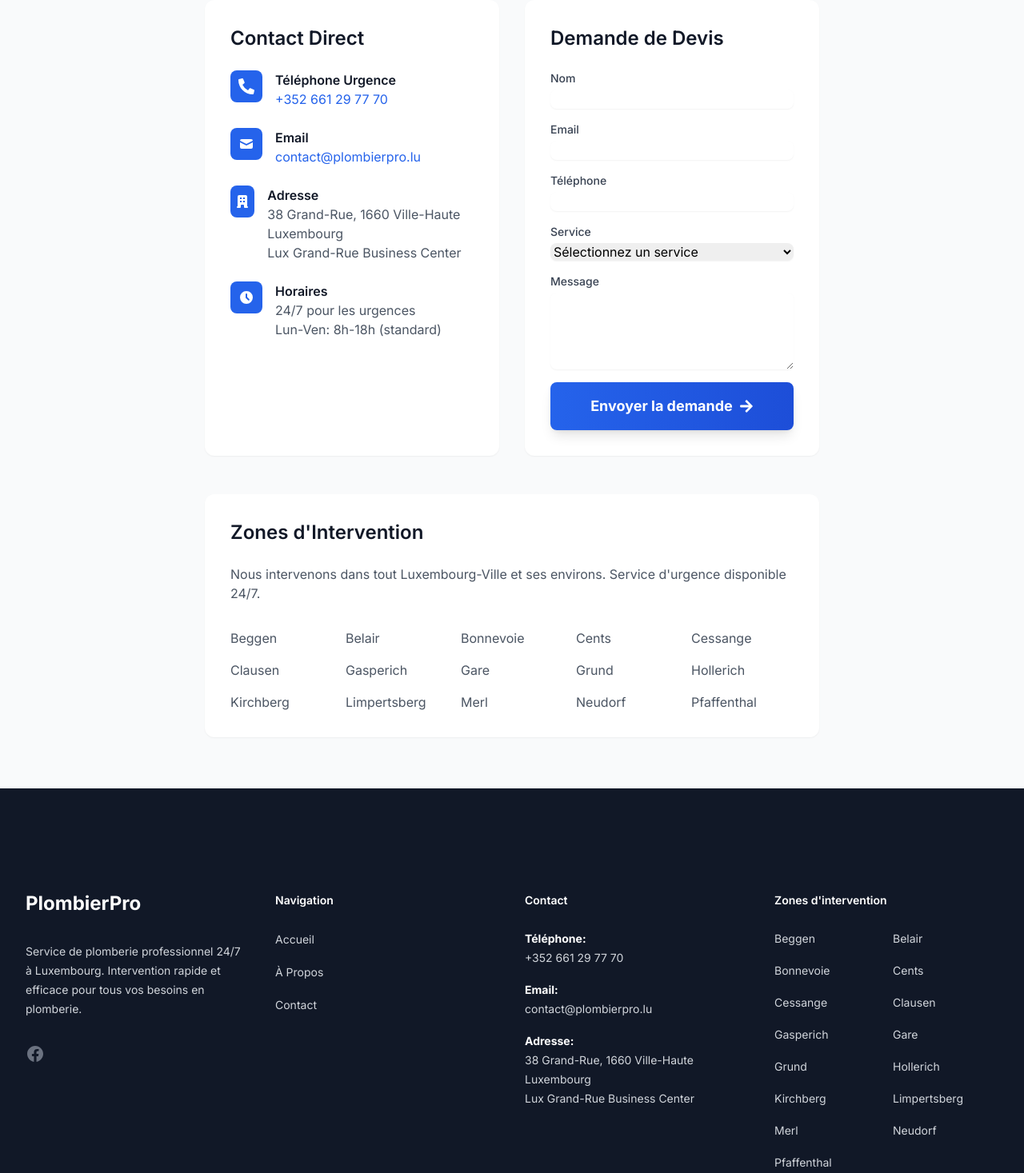
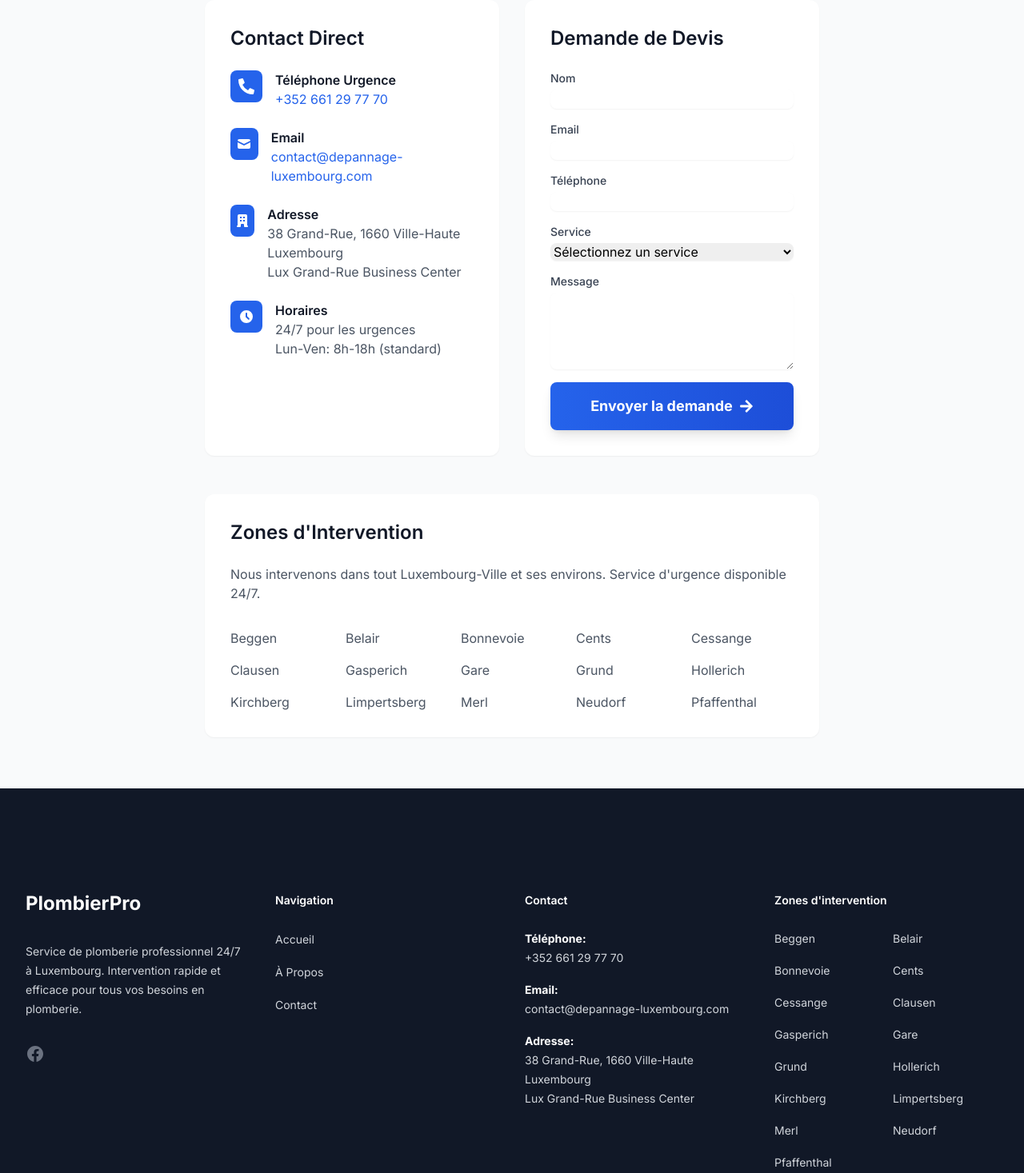
Before and after one commit to poilopo2001/plumber20, a Next.js app: page /contact in a window 1280 px wide. Shown: the part 536-2003 px from the top of the page at 80% size. Built offline with nearby package versions, Linux system fonts and the light colour scheme.

Commit message:
Update domain from plombierpro.lu to depannage-luxembourg.com

```diff
--- a/src/app/contact/page.tsx
+++ b/src/app/contact/page.tsx
@@ -59,8 +59,8 @@ export default function Contact() {
                     </div>
                     <div className="ml-4">
                       <p className="font-semibold text-gray-900">Email</p>
-                      <a href="mailto:contact@plombierpro.lu" className="text-blue-600 hover:text-blue-500">
-                        contact@plombierpro.lu
+                      <a href="mailto:contact@depannage-luxembourg.com" className="text-blue-600 hover:text-blue-500">
+                        contact@depannage-luxembourg.com
                       </a>
                     </div>
                   </li>
@@ -177,7 +177,7 @@ export default function Contact() {
                 Nous intervenons dans tout Luxembourg-Ville et ses environs. Service d'urgence disponible 24/7.
               </p>
               <div className="grid grid-cols-2 sm:grid-cols-3 lg:grid-cols-5 gap-4">
-                {[
+                {[/* eslint-disable-next-line */
                   'Beggen', 'Belair', 'Bonnevoie', 'Cents', 'Cessange',
                   'Clausen', 'Gasperich', 'Gare', 'Grund', 'Hollerich',
                   'Kirchberg', 'Limpertsberg', 'Merl', 'Neudorf', 'Pfaffenthal'
--- a/src/app/layout.tsx
+++ b/src/app/layout.tsx
@@ -14,12 +14,12 @@ export const metadata = {
   keywords: ['plombier luxembourg', 'plomberie urgence', 'débouchage canalisation', 'dépannage plomberie', 'détection fuite', 'installation sanitaire'],
   robots: 'index, follow',
   alternates: {
-    canonical: 'https://plombierpro.lu'
+    canonical: 'https://depannage-luxembourg.com'
   },
   openGraph: {
     title: 'PlombierPro Luxembourg | Service de Plomberie 24/7',
     description: 'Service de plomberie professionnel à Luxembourg. Intervention d\'urgence 24/7, débouchage, détection de fuite, installation et réparation.',
-    url: 'https://plombierpro.lu',
+    url: 'https://depannage-luxembourg.com',
     siteName: 'PlombierPro Luxembourg',
     locale: 'fr_LU',
     type: 'website',
--- a/src/app/sitemap.ts
+++ b/src/app/sitemap.ts
@@ -6,7 +6,7 @@ export default async function sitemap(): Promise<MetadataRoute.Sitemap> {
   await connectDB();
 
   const sitemapEntries: MetadataRoute.Sitemap = [];
-  const baseUrl = process.env.NEXT_PUBLIC_SITE_URL || 'https://plombierpro.lu';
+  const baseUrl = process.env.NEXT_PUBLIC_SITE_URL || 'https://depannage-luxembourg.com';
 
   // Add static pages
   sitemapEntries.push(
--- a/src/components/Breadcrumbs.tsx
+++ b/src/components/Breadcrumbs.tsx
@@ -34,7 +34,7 @@ const Breadcrumbs = () => {
         "@type": "ListItem",
         "position": 1,
         "item": {
-          "@id": "https://plombierpro.lu",
+          "@id": "https://depannage-luxembourg.com",
           "name": "Accueil"
         }
       },
@@ -42,7 +42,7 @@ const Breadcrumbs = () => {
         "@type": "ListItem",
         "position": index + 2,
         "item": {
-          "@id": `https://plombierpro.lu${item.path}`,
+          "@id": `https://depannage-luxembourg.com${item.path}`,
           "name": item.label
         }
       }))
--- a/src/components/Footer.tsx
+++ b/src/components/Footer.tsx
@@ -100,8 +100,8 @@ export default function Footer() {
                 <div className="text-sm leading-6 text-gray-300">
                   <strong className="text-white">Email:</strong>
                   <br />
-                  <a href="mailto:contact@plombierpro.lu" className="hover:text-white">
-                    contact@plombierpro.lu
+                  <a href="mailto:contact@depannage-luxembourg.com" className="hover:text-white">
+                    contact@depannage-luxembourg.com
                   </a>
                 </div>
               </li>
--- a/src/components/PageMetadata.tsx
+++ b/src/components/PageMetadata.tsx
@@ -39,7 +39,7 @@ export function generateMetadata({ metadata }: PageMetadataProps): Metadata {
       'og:type': 'website',
     },
     alternates: {
-      canonical: `https://plombierpro.lu/${metadata.schema.areaServed.toLowerCase()}`,
+      canonical: `https://depannage-luxembourg.com/${metadata.schema.areaServed.toLowerCase()}`,
     },
   };
 }
--- a/src/lib/metadata.ts
+++ b/src/lib/metadata.ts
@@ -10,7 +10,7 @@ export function generateDefaultMetadata(
   return {
     title: `${title} | ${siteName}`,
     description,
-    metadataBase: new URL(siteUrl || 'https://plombierpro.lu'),
+    metadataBase: new URL(siteUrl || 'https://depannage-luxembourg.com'),
     alternates: {
       canonical: '/',
     },
--- a/src/lib/openrouter.ts
+++ b/src/lib/openrouter.ts
@@ -2,7 +2,7 @@ import axios from 'axios';
 import { PageContent } from './pageContent';
 
 const OPENROUTER_API_KEY = process.env.OPENROUTER_API_KEY;
-const SITE_URL = process.env.NEXT_PUBLIC_SITE_URL || 'https://plombierpro.lu';
+const SITE_URL = process.env.NEXT_PUBLIC_SITE_URL || 'https://depannage-luxembourg.com';
 const SITE_NAME = 'PlombierPro';
 
 if (!OPENROUTER_API_KEY) {
```
Also changed, not shown: 2 other files (tests, documents, lock files or other folders).
